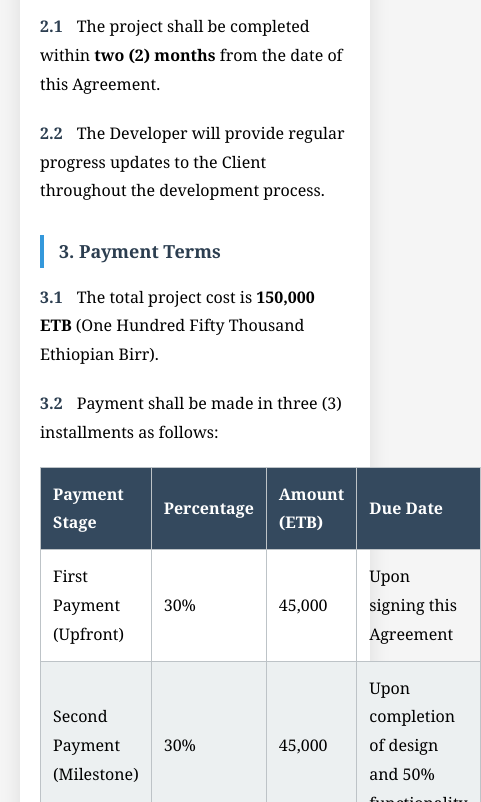
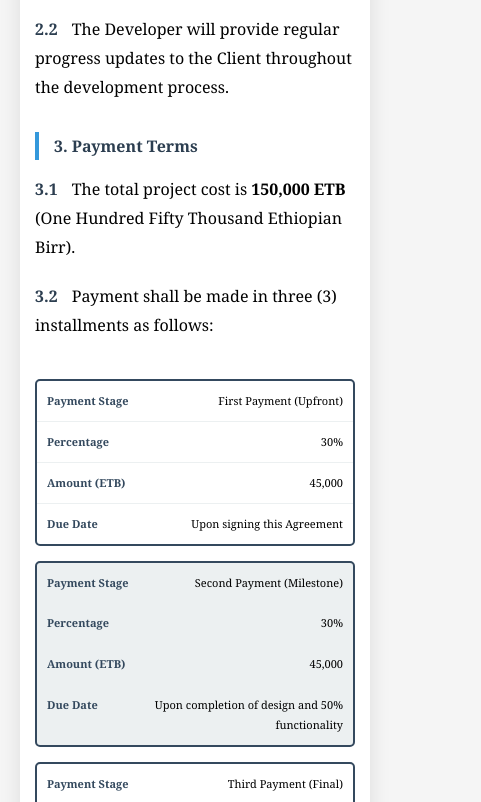
Before and after one commit to EyasuLingerih/Andenet, a plain HTML site: page Cloud/agreement.html in a window 390 px wide. Shown: the part 1198-2000 px from the top of the page, 481 px wide, since content can reach past the window. Drawn offline with Linux system fonts and the light colour scheme.

Commit message:
Mobile Resposive

```diff
--- a/Cloud/agreement.html
+++ b/Cloud/agreement.html
@@ -115,6 +115,12 @@
             font-weight: bold;
             background-color: #3498db !important;
             color: white;
+        }
+
+        .table-wrapper {
+            overflow-x: auto;
+            margin: 20px 0;
+            -webkit-overflow-scrolling: touch;
         }
 
         .deliverables-list {
@@ -291,6 +297,64 @@
                 flex-direction: column;
                 gap: 20px;
             }
+            .payment-table {
+                font-size: 13px;
+            }
+            .payment-table th,
+            .payment-table td {
+                padding: 8px 6px;
+            }
+            .section-title {
+                font-size: 16px;
+            }
+            .header h1 {
+                font-size: 20px;
+            }
+        }
+
+        @media (max-width: 480px) {
+            .container {
+                padding: 20px 15px;
+            }
+            .payment-table {
+                font-size: 11px;
+            }
+            .payment-table th,
+            .payment-table td {
+                padding: 6px 4px;
+            }
+            /* Stack table for very small screens */
+            .payment-table thead {
+                display: none;
+            }
+            .payment-table tr {
+                display: block;
+                margin-bottom: 15px;
+                border: 2px solid #34495e;
+                border-radius: 5px;
+                background-color: white;
+            }
+            .payment-table td {
+                display: block;
+                text-align: right;
+                padding: 10px;
+                border: none;
+                border-bottom: 1px solid #ecf0f1;
+            }
+            .payment-table td:last-child {
+                border-bottom: none;
+            }
+            .payment-table td:before {
+                content: attr(data-label);
+                float: left;
+                font-weight: bold;
+                color: #34495e;
+            }
+            .total-row td {
+                background-color: #3498db !important;
+                color: white;
+                font-weight: bold;
+            }
         }
     </style>
 </head>
@@ -345,6 +409,7 @@
             </div>
             <div class="clause">
                 <p><span class="clause-number">3.2</span> Payment shall be made in three (3) installments as follows:</p>
+                <div class="table-wrapper">
                     <table class="payment-table">
                         <thead>
                             <tr>
@@ -356,30 +421,31 @@
                         </thead>
                         <tbody>
                             <tr>
-                            <td>First Payment (Upfront)</td>
-                            <td>30%</td>
-                            <td>45,000</td>
-                            <td>Upon signing this Agreement</td>
+                                <td data-label="Payment Stage">First Payment (Upfront)</td>
+                                <td data-label="Percentage">30%</td>
+                                <td data-label="Amount (ETB)">45,000</td>
+                                <td data-label="Due Date">Upon signing this Agreement</td>
                             </tr>
                             <tr>
-                            <td>Second Payment (Milestone)</td>
-                            <td>30%</td>
-                            <td>45,000</td>
-                            <td>Upon completion of design and 50% functionality</td>
+                                <td data-label="Payment Stage">Second Payment (Milestone)</td>
+                                <td data-label="Percentage">30%</td>
+                                <td data-label="Amount (ETB)">45,000</td>
+                                <td data-label="Due Date">Upon completion of design and 50% functionality</td>
                             </tr>
                             <tr>
-                            <td>Third Payment (Final)</td>
-                            <td>40%</td>
-                            <td>60,000</td>
-                            <td>Upon project completion and delivery</td>
+                                <td data-label="Payment Stage">Third Payment (Final)</td>
+                                <td data-label="Percentage">40%</td>
+                                <td data-label="Amount (ETB)">60,000</td>
+                                <td data-label="Due Date">Upon project completion and delivery</td>
                             </tr>
                             <tr class="total-row">
-                            <td colspan="2">Total Project Cost</td>
-                            <td>150,000</td>
-                            <td></td>
+                                <td data-label="Description" colspan="2">Total Project Cost</td>
+                                <td data-label="Total Amount">150,000</td>
+                                <td data-label=""></td>
                             </tr>
                         </tbody>
                     </table>
+                </div>
             </div>
             <div class="clause">
                 <p><span class="clause-number">3.3</span> All payments shall be made via bank transfer or other mutually agreed payment method.</p>
```
Lines whose indentation alone changed are shown as unchanged.
